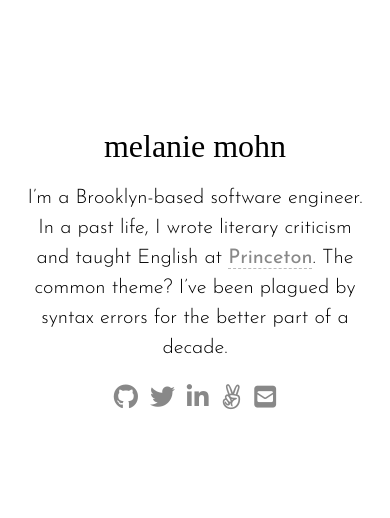
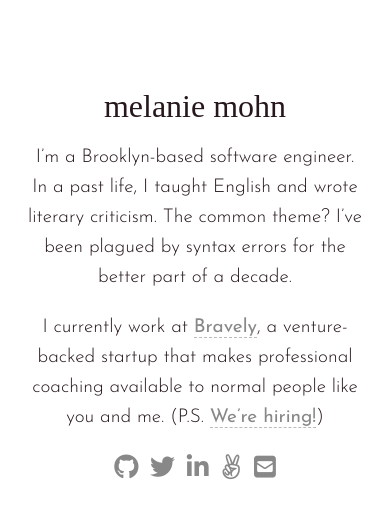
Before and after one commit to melaniemohn/melaniemohn.github.io, a plain HTML site: page index.html in a window 390 px wide. Drawn offline with nearby package versions, Linux system fonts and the light colour scheme; a web font is replaced by a local one.

Commit message:
Add content, adjust link styles & layout for large mobile screens

```diff
--- a/index.html
+++ b/index.html
@@ -10,14 +10,15 @@
     <link href="https://fonts.googleapis.com/css?family=Chela+One" rel="stylesheet">
     <link href="style.css" rel="stylesheet" type="text/css">
 
-    <!-- TODO: load scripts below intro section -->
     <script src="https://ajax.googleapis.com/ajax/libs/jquery/3.3.1/jquery.min.js"></script>
     <script src="https://use.fontawesome.com/07f0b81a34.js"></script>
   </head>
 
   <body>
     <h1>melanie mohn</h1>
-    <p>I’m a Brooklyn-based software engineer. In a past life, I wrote literary criticism and taught English at <a href="https://www.princeton.edu/">Princeton</a>. The common theme? I’ve been plagued by syntax errors for the better part of a decade.</p>
+    <p>I’m a Brooklyn-based software engineer. In a past life, I taught English and wrote literary criticism. The common theme? I’ve been plagued by syntax errors for the better part of a decade.</p>
+    <p>I currently work at <a href="https://workbravely.com">Bravely</a>, a venture-backed startup that makes professional coaching available to normal people like you and me.
+    <span>(P.S. <a href="https://grnh.se/80fdd35a2">We’re hiring!</a>)</span></p>
     <div class="footer__icon-links">
       <a href="https://github.com/melaniemohn" target="_blank">
         <i class="fa fa-github"></i>
--- a/style.css
+++ b/style.css
@@ -1,5 +1,5 @@
 * {
-  color: black;
+  color: #25171A;
   font-family: 'Josefin Sans', sans-serif;
   font-weight: 300;
   text-align: center;
@@ -9,7 +9,7 @@
 body {
   padding: 20px;
   max-width: 675px;
-  margin: 90px auto 0px;
+  margin: 50px auto 0px;
 }
 
 h1 {
@@ -18,6 +18,14 @@ h1 {
 
 p {
   font-size: 20px;
+}
+
+@media (max-width: 480px) {
+  p {
+    font-size: 19px;
+    margin: 20px auto;
+    max-width: 335px;
+  }
 }
 
 ::selection {
@@ -31,17 +39,28 @@ p a {
   border-bottom: 1px dashed #bbb;
 }
 
+p a:hover {
+  border-bottom: 1px solid #b98ea7;
+  color: #b98ea7;
+}
+
+
 a, i {
   color: #888;
   font-weight: 400;
   text-decoration: none;
 
   /*for fade effect on hover*/
-  -o-transition:.5s;
-  -ms-transition:.5s;
-  -moz-transition:.5s;
-  -webkit-transition:.5s;
-  transition:.5s;
+  -o-transition:.3s;
+  -ms-transition:.3s;
+  -moz-transition:.3s;
+  -webkit-transition:.3s;
+  transition:.3s;
+}
+
+a:focus, i:focus {
+  background: #fff0f0;
+  outline: none;
 }
 
 .fa {
@@ -52,22 +71,10 @@ a, i {
   font-size: 25px;
 }
 
-.fa-github:hover {
-  color: #333
+.footer__icon-links a {
+  display: inline-block;
 }
 
-.fa-twitter:hover {
-  color: #55acee;
+.fa:hover {
+  color: #B98EA7;
 }
-
-.fa-linkedin:hover {
-  color: #0976b4;
-}
-
-.fa-angellist:hover {
-  color: black;
-}
-
-.fa-envelope-square:hover {
-  color: #dd4b39;
-}
```
Also changed, not shown: resume/index.html (added).
